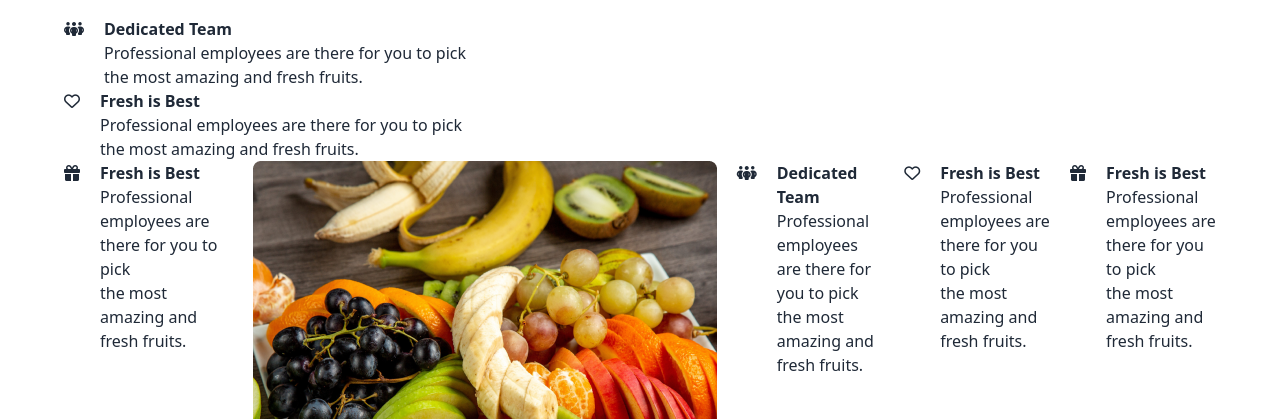
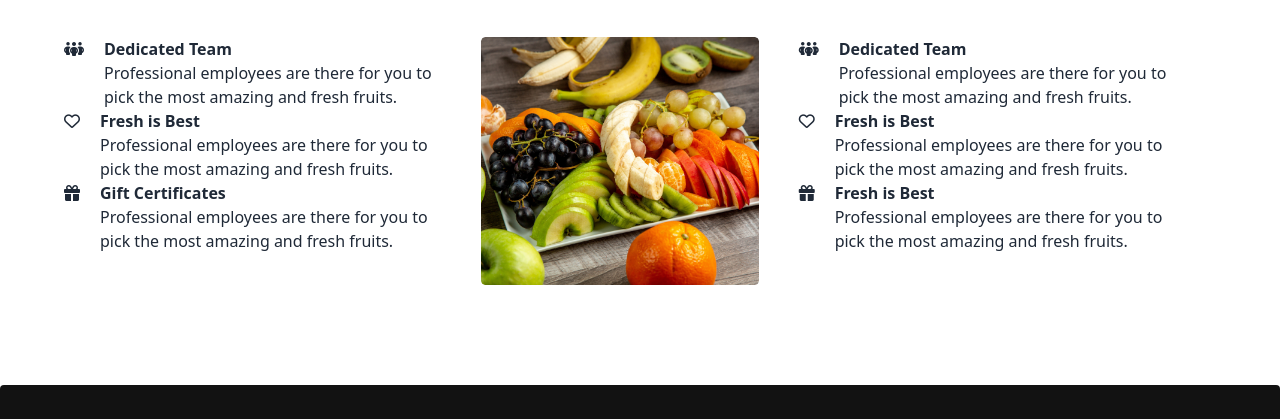
Before and after one commit to hafizit0754/fruits-burst, a plain HTML site: page index.html in a window 1280 px wide. Shown: the part 2602-3021 px from the top of the page. Drawn offline with nearby package versions, Linux system fonts and the light colour scheme.

Commit message:
chosse section

```diff
--- a/index.html
+++ b/index.html
@@ -355,21 +355,24 @@
 
 
     <!-- Why chosse us -->
-    <section class="max-w-screen-xl mx-auto py-5 px-8 md:px-16 lg-px-24 mt-20 items-center">
+    <section class="container mx-auto py-5 px-8 md:px-16 lg-px-24 mt-20 items-center">
         <div class="text-center">
             <h1 class="text-5xl font-bold mb-5">Why Choose Us</h1>
             <p>Contrary to popular belief, is not simply random text. It has roots in a piece of classical <br>Latin
                 literature from 45 BC, making it over 2000 years old.</p>
         </div>
 
-        <div class="flex gap-5 mt-5">
+        <!-- all content -->
+        <div class=" flex justify-between container mt-10">
+            <div>
+                <div class="flex gap-5">
                     <div>
                         <i class="fa-solid fa-people-group"></i>
                     </div>
                     <div>
                         <h1 class="font-extrabold text-x">Dedicated Team</h1>
                         <!-- <hr class="to-50%">  -->
-                <p>Professional employees are there for you to pick <br>the most amazing and fresh fruits.</p>
+                        <p>Professional employees are there for you to pick the most amazing and fresh fruits.</p>
                     </div>
                 </div>
                 <div class="flex gap-5">
@@ -379,7 +382,44 @@
                     <div>
                         <h1 class="font-extrabold text-x">Fresh is Best</h1>
                         <!-- <hr class="to-50%">  -->
-                <p>Professional employees are there for you to pick <br>the most amazing and fresh fruits.</p>
+                        <p>Professional employees are there for you to pick the most amazing and fresh fruits.</p>
+                    </div>
+                </div>
+                <div class="flex gap-5">
+                    <div>
+                        <i class="fa-solid fa-gift"></i>
+                    </div>
+                    <div>
+                        <h1 class="font-extrabold text-x">Gift Certificates</h1>
+                        <!-- <hr class="to-50%">  -->
+                        <p>Professional employees are there for you to pick the most amazing and fresh fruits.</p>
+                    </div>
+                    </div>
+            </div>
+                <div class="px-5">
+                    <!-- middle Img -->
+                <img src="./images/whychoose1.png" alt="">
+                </div>
+                <div class="flex-row-reverse px-5">
+                    <!-- right-side -->
+                <div class="flex gap-5">
+                    <div>
+                        <i class="fa-solid fa-people-group"></i>
+                    </div>
+                    <div>
+                        <h1 class="font-extrabold text-x">Dedicated Team</h1>
+                        <!-- <hr class="to-50%">  -->
+                        <p>Professional employees are there for you to pick the most amazing and fresh fruits.</p>
+                    </div>
+                </div>
+                <div class="flex gap-5">
+                    <div>
+                        <i class="fa-regular fa-heart"></i>
+                    </div>
+                    <div>
+                        <h1 class="font-extrabold text-x">Fresh is Best</h1>
+                        <!-- <hr class="to-50%">  -->
+                        <p>Professional employees are there for you to pick the most amazing and fresh fruits.</p>
                     </div>
                 </div>
                 <div class="flex gap-5">
@@ -389,46 +429,16 @@
                     <div>
                         <h1 class="font-extrabold text-x">Fresh is Best</h1>
                         <!-- <hr class="to-50%">  -->
-                <p>Professional employees are there for you to pick <br>the most amazing and fresh fruits.</p>
-            </div>
-            <!-- middle Img -->
-            <img src="./images/whychoose1.png" alt="">
-            <!-- left-side -->
-            <div class="flex gap-5">
-                <div>
-                    <i class="fa-solid fa-people-group"></i>
-                </div>
-                <div>
-                    <h1 class="font-extrabold text-x">Dedicated Team</h1>
-                    <!-- <hr class="to-50%">  -->
-                    <p>Professional employees are there for you to pick <br>the most amazing and fresh fruits.</p>
+                        <p>Professional employees are there for you to pick the most amazing and fresh fruits.</p>
                     </div>
                 </div>
-            <div class="flex gap-5">
-                <div>
-                    <i class="fa-regular fa-heart"></i>
-                </div>
-                <div>
-                    <h1 class="font-extrabold text-x">Fresh is Best</h1>
-                    <!-- <hr class="to-50%">  -->
-                    <p>Professional employees are there for you to pick <br>the most amazing and fresh fruits.</p>
-                </div>
-            </div>
-            <div class="flex gap-5">
-                <div>
-                    <i class="fa-solid fa-gift"></i>
-                </div>
-                <div>
-                    <h1 class="font-extrabold text-x">Fresh is Best</h1>
-                    <!-- <hr class="to-50%">  -->
-                    <p>Professional employees are there for you to pick <br>the most amazing and fresh fruits.</p>
                 </div>
         </div>
 
     </section>
     <!-- Footer Section -->
 
-    <footer class="footer footer-center p-10 bg-[#121212] text-white text-base-content rounded">
+    <footer class="footer footer-center mt-20 p-10 bg-[#121212] text-white text-base-content rounded">
         <div class="flex">
             <img src="./images/logo.png" alt="">
             <p>Fruit Burst</p>
```
Lines whose indentation alone changed are shown as unchanged.
